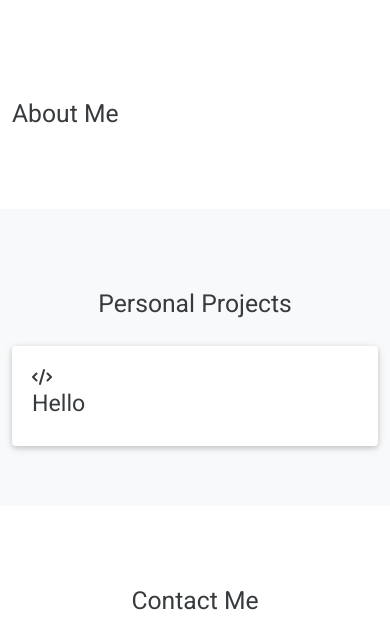
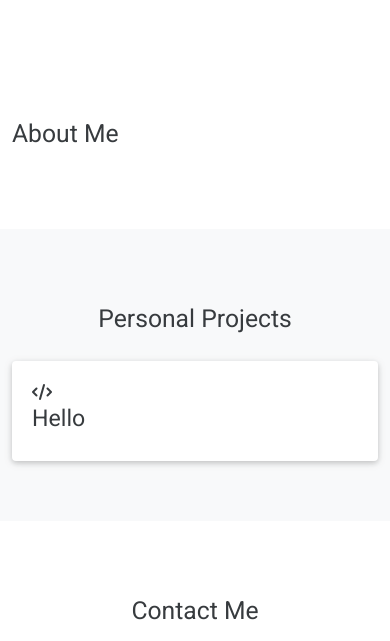
Before and after one commit to kunheeha/personalwebsite, a Python web app: template personalwebsite/templates/index.html in a window 390 px wide. Shown: the part 845-1486 px from the top of the page. Run offline with Jinja, Linux system fonts and the light colour scheme; the template is opened without the code that fills it, so the values that code supplies are empty; some libraries are stand-ins or nearby versions.

Commit message:
small style changes

```diff
--- a/personalwebsite/static/css/styles.css
+++ b/personalwebsite/static/css/styles.css
@@ -55,7 +55,7 @@ ul li {
 }
 
 .section-separator {
-  padding: 80px 0px 60px;
+  padding: 75px 0px 60px;
 }
 
 .text-center {
@@ -214,6 +214,10 @@ ul li {
 
 /* About me */
 
+.about-me-section-separator {
+  padding: 100px 0px 60px;
+}
+
 .about-me h1 {
   margin: 20px 0px;
 }
@@ -226,6 +230,11 @@ ul li {
 }
 
 /* Contact */
+
+.contact .card {
+  border: 0;
+  background-color: transparent;
+}
 
 /* ABOUT */
 
--- a/personalwebsite/templates/index.html
+++ b/personalwebsite/templates/index.html
@@ -30,7 +30,7 @@
   <!-- Main Section -->
   <section class="fullscreen">
     <!-- About Me -->
-    <div class="about-me section-separator" id="about">
+    <div class="about-me about-me-section-separator" id="about">
       <div class="container">
         <div class="row">
           <div class="col">
@@ -71,7 +71,7 @@
         </div>
         <div class="map-image image-bg">
           <div class="row justify-content-md-center">
-            <div class="col-sm-12 col-md-6 mt-5">
+            <div class="col-sm-12 col-md-6 mt-3">
               <div class="formMessages"></div>
               <form class="contact-form" method="POST" action="">
                 <div class="form-label-group">
```
